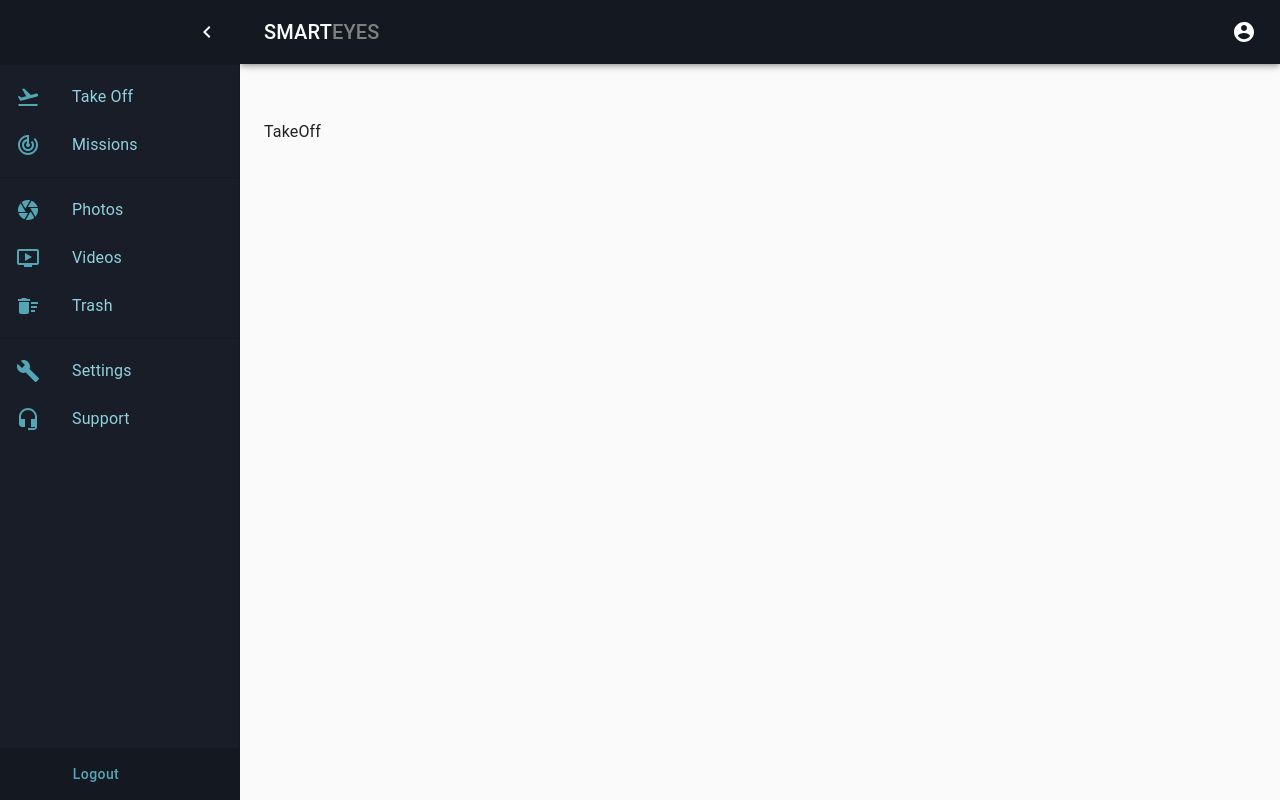
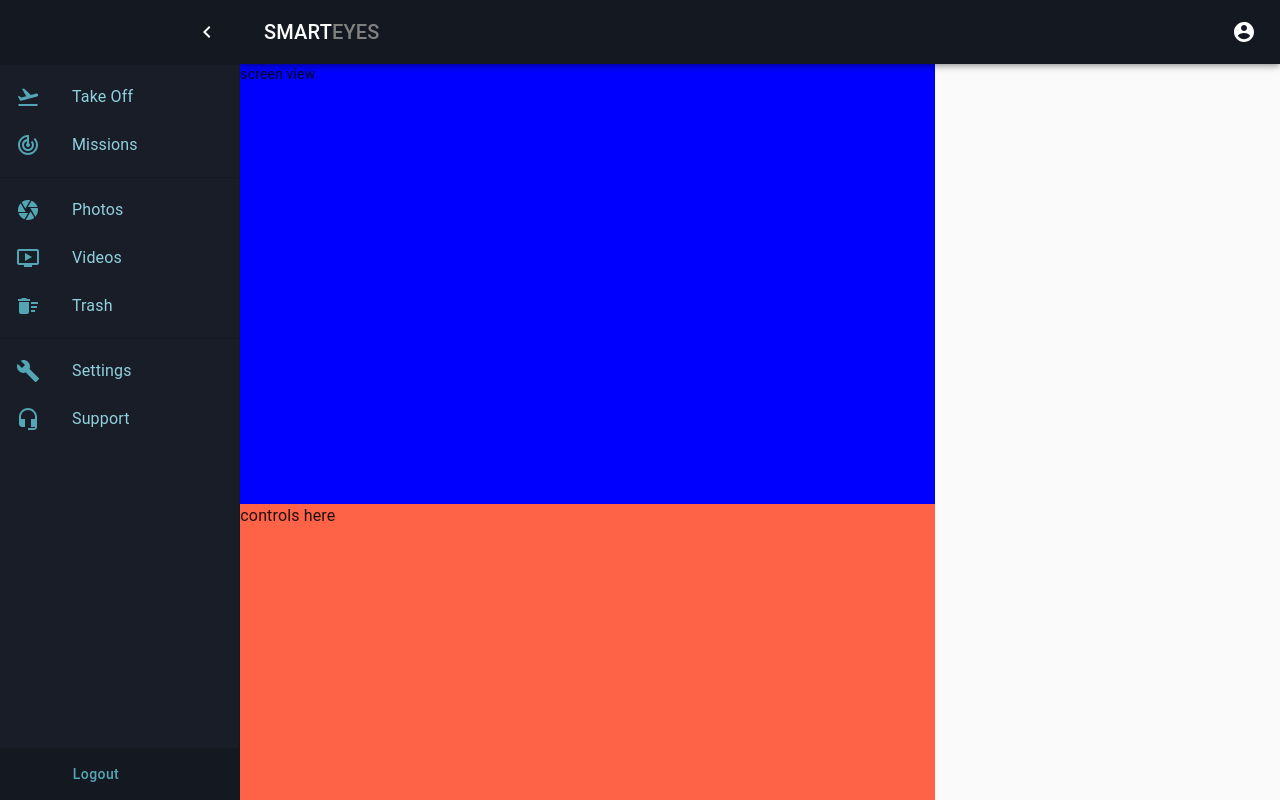
Before and after one commit to techam-group/thirdEye_client, a React (Create React App) app: page /dashboard/take-off in a window 1280 px wide. Shown: the top 800 px of the page. Built offline with nearby package versions, Linux system fonts and the light colour scheme.

Commit message:
take off under construction

```diff
--- a/src/components/dashboard/TakeOff.jsx
+++ b/src/components/dashboard/TakeOff.jsx
@@ -1,11 +1,16 @@
 import React from 'react'
 import { Typography, Grid } from '@material-ui/core'
+import { useStyles } from '../../styles/dashboard/takeOff.styles'
+import SEScreen from '../screen/SEScreen'
+import SEControls from '../screen/SEControls'
 
 const TakeOff = () => {
+  const classes = useStyles()
 
   return (
-    <Grid>
-      <Typography>TakeOff</Typography>
+    <Grid className={classes.root}>
+      <SEScreen />
+      <SEControls />
     </Grid>
   )
 }
--- /dev/null
+++ b/src/components/screen/SEControls.jsx
@@ -0,0 +1,15 @@
+import React from 'react'
+import { Typography, Grid } from '@material-ui/core'
+import { useStyles } from '../../styles/screens/secontrols.styles'
+
+const SEControls = () => {
+  const classes = useStyles()
+
+  return (
+    <Grid item className={classes.mainControl}>
+      <Typography>controls here</Typography>
+    </Grid>
+  )
+}
+
+export default SEControls
--- /dev/null
+++ b/src/components/screen/SEScreen.jsx
@@ -0,0 +1,15 @@
+import React from 'react'
+import { Grid } from '@material-ui/core'
+import { useStyles } from '../../styles/screens/sescreen.styles'
+
+const SEScreen = () => {
+  const classes = useStyles()
+
+  return (
+    <Grid item className={classes.screenHolder}>
+      <p>screen view</p>
+    </Grid>
+  )
+}
+
+export default SEScreen
--- /dev/null
+++ b/src/styles/dashboard/takeOff.styles.js
@@ -0,0 +1,15 @@
+import { makeStyles } from '@material-ui/core/styles'
+
+export const useStyles = makeStyles(theme => ({
+  root: {
+    flexGrow: 1,
+    width: '100%',
+    height: 'auto',
+    marginTop: '-4.4rem',
+    marginLeft: '-1.48rem',
+
+    // [theme.breakpoints.down('md')]: {
+    //   marginRight: '-2rem'
+    // }
+  },
+}))
--- /dev/null
+++ b/src/styles/screens/secontrols.styles.js
@@ -0,0 +1,14 @@
+import { makeStyles } from '@material-ui/core/styles'
+
+export const useStyles = makeStyles(theme => ({
+  mainControl: {
+    flexGrow: 1,
+    width: '70%',
+    height: '55vh',
+    backgroundColor: 'tomato',
+
+    [theme.breakpoints.down("md")]: {
+      width: '100%'
+    }
+  }
+}))
--- /dev/null
+++ b/src/styles/screens/sescreen.styles.js
@@ -0,0 +1,14 @@
+import { makeStyles } from '@material-ui/core/styles'
+
+export const useStyles = makeStyles(theme => ({
+  screenHolder: {
+    flexGrow: 1,
+    width: '70%',
+    height: '55vh',
+    backgroundColor: 'blue',
+
+    [theme.breakpoints.down("md")]: {
+      width: '100%'
+    }
+  }
+}))
```
